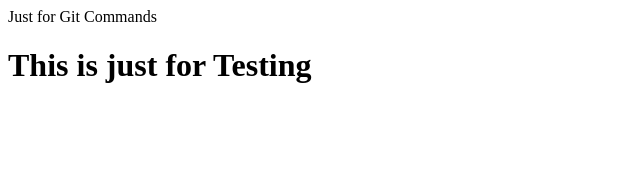
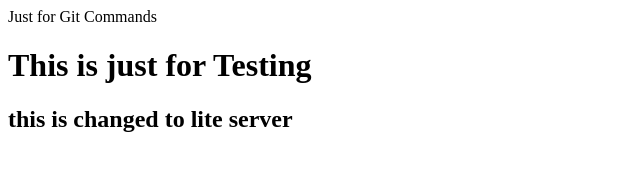
Before and after one commit to manoji099/testCoursera, a website: page index.html in a window 1280 px wide. Shown: the whole page, without its empty margins (0-640 px from the left). Drawn offline with Linux system fonts and the light colour scheme.

Commit message:
fourth commint

```diff
--- a/index.html
+++ b/index.html
@@ -6,6 +6,7 @@
         <body>
             <div>Just for Git Commands</div>
             <h1>This is just for Testing</h1>
+            <h2>this is changed to lite server</h2>
         </body>
      </head>
  </html>
```
Also changed, not shown: package.json (added, +24 -0 lines), 2 other files.
